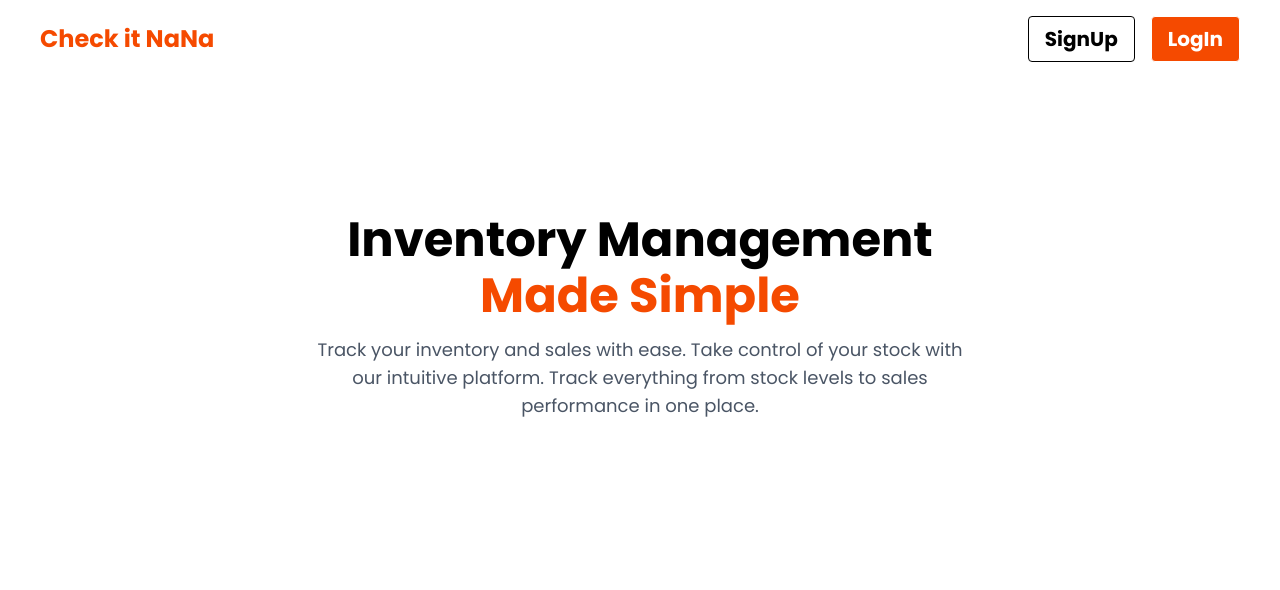
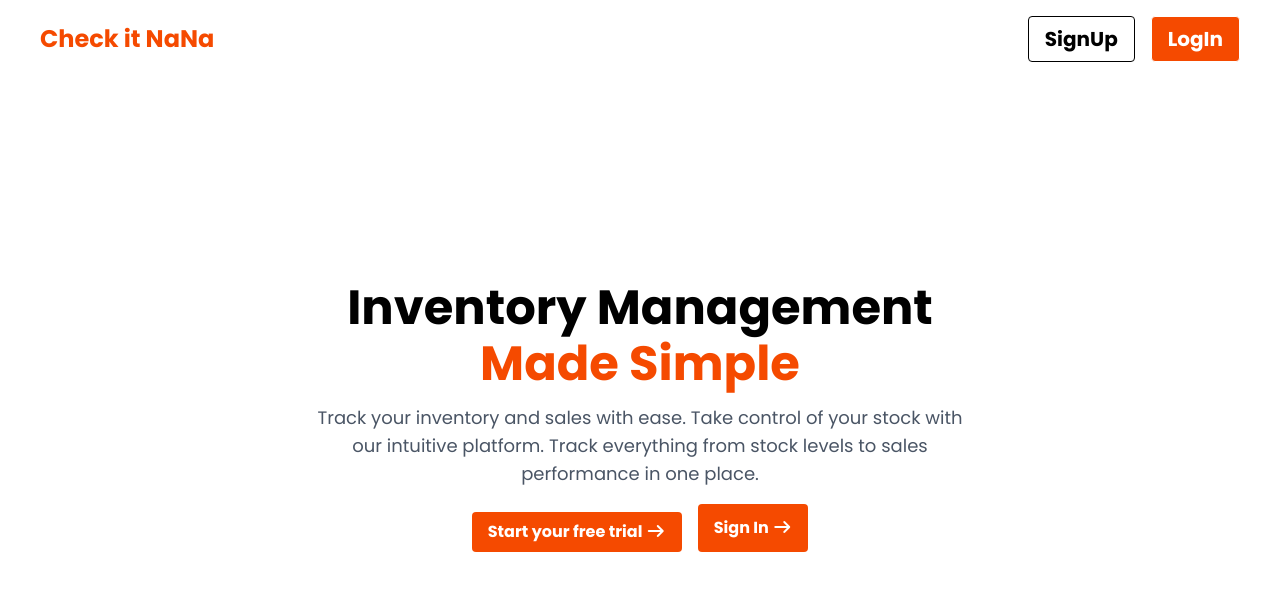
Before and after one commit to sumo-a11y/Group_Three_Web_Development-Small-Bussiness-Inventory-Sales-Tracker-, a Vue app in the folder frontend/: page / in a window 1280 px wide. Shown: the top 590 px of the page. Built offline with nearby package versions, Linux system fonts and the light colour scheme.

Commit message:
Hero section update

```diff
--- a/frontend/index.html
+++ b/frontend/index.html
@@ -6,6 +6,9 @@
   <link rel="icon" href="/favicon.ico">
   <meta name="viewport" content="width=device-width, initial-scale=1.0">
   <link rel="stylesheet" href="./src/styles/main.css">
+  <link rel="stylesheet" href="https://cdnjs.cloudflare.com/ajax/libs/font-awesome/7.0.1/css/all.min.css"
+    integrity="sha512-2SwdPD6INVrV/lHTZbO2nodKhrnDdJK9/kg2XD1r9uGqPo1cUbujc+IYdlYdEErWNu69gVcYgdxlmVmzTWnetw=="
+    crossorigin="anonymous" referrerpolicy="no-referrer" />
   <title>Vite App</title>
 </head>
 
--- /dev/null
+++ b/frontend/src/components/heroButton.vue
@@ -0,0 +1,7 @@
+<template>
+  <button
+    class="bg-orange-600 text-white font-bold py-2 px-4 rounded hover:bg-orange-700 transition"
+  >
+    <slot></slot>
+  </button>
+</template>
--- a/frontend/src/pages/LandingPage.vue
+++ b/frontend/src/pages/LandingPage.vue
@@ -1,7 +1,7 @@
 <template>
   <div>
     <NavBar />
-    <div class="flex flex-col items-center justify-center h-100">
+    <div class="flex flex-col items-center justify-center h-150">
       <h1 class="text-5xl font-bold text-center mt-20">Inventory Management</h1>
       <span class="text-orange-600 mt-2 text-5xl font-bold">Made Simple</span>
       <p class="text-center mt-4 text-lg text-gray-600 max-w-2xl">
@@ -9,9 +9,18 @@
         with our intuitive platform. Track everything from stock levels to sales
         performance in one place.
       </p>
+      <div class="flex gap-4">
+        <HeroButton class="mt-6"
+          >Start your free trial <i class="fa-solid fa-arrow-right"></i
+        ></HeroButton>
+        <HeroButton class="mt-4"
+          >Sign In <i class="fa-solid fa-arrow-right"></i
+        ></HeroButton>
+      </div>
     </div>
   </div>
 </template>
 <script setup>
 import NavBar from "@/components/NavBar.vue";
+import HeroButton from "@/components/heroButton.vue";
 </script>
```
